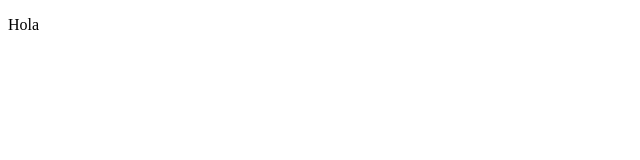
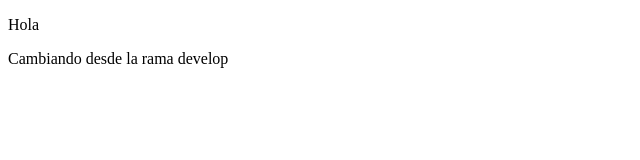
Before and after one commit to Alejandrolara21/PruebaGit, a plain HTML site: page index.html in a window 1280 px wide. Shown: the whole page, without its empty margins (0-640 px from the left). Drawn offline with Linux system fonts and the light colour scheme.

Commit message:
Agregando otro parrafo

```diff
--- a/index.html
+++ b/index.html
@@ -8,5 +8,6 @@
 </head>
 <body>
     <p>Hola</p>
+    <p>Cambiando desde la rama develop</p>
 </body>
 </html>
```
